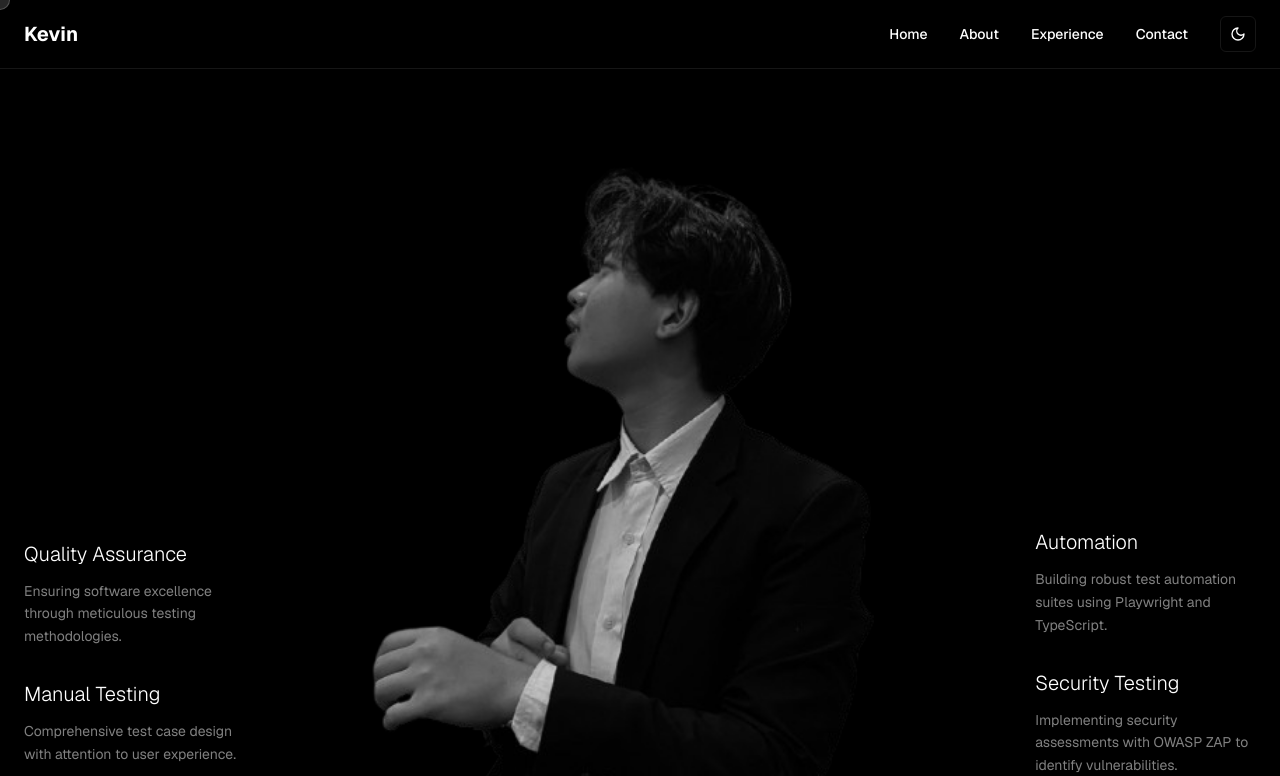
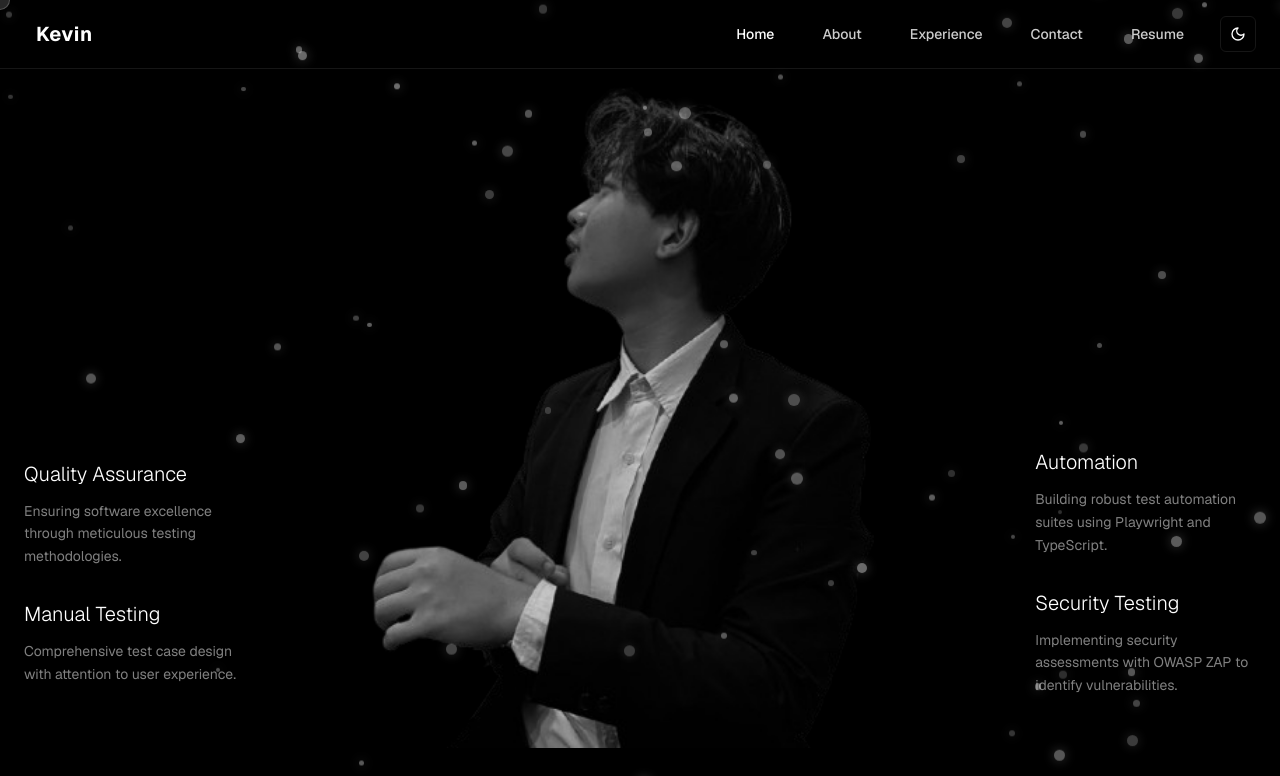
Before and after one commit to qualitykevin/portfolio, a Next.js app: page / in a window 1280 px wide. Shown: the top 776 px of the page. Built offline with nearby package versions, Linux system fonts and the light colour scheme.

Commit message:
christmas update

```diff
--- a/app/globals.css
+++ b/app/globals.css
@@ -4,31 +4,30 @@
 @custom-variant dark (&:is(.dark *));
 
 :root {
-  /* Light mode theme - white background, black text */
-  --background: oklch(1 0 0); /* White background */
-  --foreground: oklch(0 0 0); /* Black text */
-  --card: oklch(0.98 0 0); /* Very light gray cards */
-  --card-foreground: oklch(0 0 0); /* Black text on cards */
-  --popover: oklch(1 0 0); /* White popover */
-  --popover-foreground: oklch(0 0 0); /* Black text on popover */
-  --primary: oklch(0 0 0); /* Black primary */
-  --primary-foreground: oklch(1 0 0); /* White text on primary */
-  --secondary: oklch(0.95 0 0); /* Light gray secondary */
-  --secondary-foreground: oklch(0 0 0); /* Black text on secondary */
-  --muted: oklch(0.96 0 0); /* Light gray muted */
-  --muted-foreground: oklch(0.4 0 0); /* Dark gray for contrast */
-  --accent: oklch(0 0 0); /* Black accent */
-  --accent-foreground: oklch(1 0 0); /* White text on accent */
+  --background: oklch(1 0 0);
+  --foreground: oklch(0 0 0);
+  --card: oklch(0.98 0 0);
+  --card-foreground: oklch(0 0 0);
+  --popover: oklch(1 0 0);
+  --popover-foreground: oklch(0 0 0);
+  --primary: oklch(0 0 0);
+  --primary-foreground: oklch(1 0 0);
+  --secondary: oklch(0.95 0 0);
+  --secondary-foreground: oklch(0 0 0);
+  --muted: oklch(0.96 0 0);
+  --muted-foreground: oklch(0.4 0 0);
+  --accent: oklch(0 0 0);
+  --accent-foreground: oklch(1 0 0);
   --destructive: oklch(0.577 0.245 27.325);
   --destructive-foreground: oklch(1 0 0);
-  --border: oklch(0.9 0 0); /* Light gray border */
-  --input: oklch(0.98 0 0); /* Light input */
-  --ring: oklch(0.6 0 0); /* Gray ring */
-  --chart-1: oklch(0.2 0 0); /* Dark gray */
-  --chart-2: oklch(0.4 0 0); /* Medium gray */
-  --chart-3: oklch(0.6 0 0); /* Light gray */
-  --chart-4: oklch(0.7 0 0); /* Lighter gray */
-  --chart-5: oklch(0.8 0 0); /* Very light gray */
+  --border: oklch(0.9 0 0);
+  --input: oklch(0.98 0 0);
+  --ring: oklch(0.6 0 0);
+  --chart-1: oklch(0.2 0 0);
+  --chart-2: oklch(0.4 0 0);
+  --chart-3: oklch(0.6 0 0);
+  --chart-4: oklch(0.7 0 0);
+  --chart-5: oklch(0.8 0 0);
   --radius: 0.5rem;
   --sidebar: oklch(1 0 0);
   --sidebar-foreground: oklch(0 0 0);
@@ -38,34 +37,35 @@
   --sidebar-accent-foreground: oklch(1 0 0);
   --sidebar-border: oklch(0.9 0 0);
   --sidebar-ring: oklch(0.6 0 0);
+  --snowflake-color: oklch(0 0 0);
+  --snowflake-shadow: rgba(0, 0, 0, 0.4);
 }
 
 .dark {
-  /* Dark mode theme - black background, white text */
-  --background: oklch(0 0 0); /* Black background */
-  --foreground: oklch(1 0 0); /* White text */
-  --card: oklch(0.1 0 0); /* Very dark gray cards */
-  --card-foreground: oklch(1 0 0); /* White text on cards */
-  --popover: oklch(0.1 0 0); /* Dark popover */
-  --popover-foreground: oklch(1 0 0); /* White text on popover */
-  --primary: oklch(1 0 0); /* White primary */
-  --primary-foreground: oklch(0 0 0); /* Black text on primary */
-  --secondary: oklch(0.2 0 0); /* Dark gray secondary */
-  --secondary-foreground: oklch(1 0 0); /* White text on secondary */
-  --muted: oklch(0.15 0 0); /* Dark gray muted */
-  --muted-foreground: oklch(0.6 0 0); /* Medium gray for contrast */
-  --accent: oklch(1 0 0); /* White accent */
-  --accent-foreground: oklch(0 0 0); /* Black text on accent */
+  --background: oklch(0 0 0);
+  --foreground: oklch(1 0 0);
+  --card: oklch(0.1 0 0);
+  --card-foreground: oklch(1 0 0);
+  --popover: oklch(0.1 0 0);
+  --popover-foreground: oklch(1 0 0);
+  --primary: oklch(1 0 0);
+  --primary-foreground: oklch(0 0 0);
+  --secondary: oklch(0.2 0 0);
+  --secondary-foreground: oklch(1 0 0);
+  --muted: oklch(0.15 0 0);
+  --muted-foreground: oklch(0.6 0 0);
+  --accent: oklch(1 0 0);
+  --accent-foreground: oklch(0 0 0);
   --destructive: oklch(0.396 0.141 25.723);
   --destructive-foreground: oklch(0.637 0.237 25.331);
-  --border: oklch(0.2 0 0); /* Dark gray border */
-  --input: oklch(0.1 0 0); /* Dark input */
-  --ring: oklch(0.4 0 0); /* Gray ring */
-  --chart-1: oklch(0.8 0 0); /* Light gray */
-  --chart-2: oklch(0.6 0 0); /* Medium gray */
-  --chart-3: oklch(0.4 0 0); /* Dark gray */
-  --chart-4: oklch(0.3 0 0); /* Darker gray */
-  --chart-5: oklch(0.2 0 0); /* Very dark gray */
+  --border: oklch(0.2 0 0);
+  --input: oklch(0.1 0 0);
+  --ring: oklch(0.4 0 0);
+  --chart-1: oklch(0.8 0 0);
+  --chart-2: oklch(0.6 0 0);
+  --chart-3: oklch(0.4 0 0);
+  --chart-4: oklch(0.3 0 0);
+  --chart-5: oklch(0.2 0 0);
   --sidebar: oklch(0 0 0);
   --sidebar-foreground: oklch(1 0 0);
   --sidebar-primary: oklch(0.2 0 0);
@@ -74,6 +74,8 @@
   --sidebar-accent-foreground: oklch(0 0 0);
   --sidebar-border: oklch(0.2 0 0);
   --sidebar-ring: oklch(0.4 0 0);
+  --snowflake-color: oklch(1 0 0);
+  --snowflake-shadow: rgba(255, 255, 255, 0.7);
 }
 
 @theme inline {
@@ -125,7 +127,6 @@
     @apply bg-background text-foreground;
   }
 
-  /* Updated cursor to transparent grey instead of pink */
   * {
     cursor: none;
   }
@@ -148,4 +149,32 @@
     background: rgba(128, 128, 128, 0.5); /* Slightly more opaque on hover */
     border: 1px solid rgba(128, 128, 128, 0.7);
   }
+
+  .snowflakes-container {
+    position: fixed;
+    inset: 0;
+    pointer-events: none;
+    overflow: hidden;
+    z-index: 60;
+  }
+
+  .snowflake {
+    position: absolute;
+    top: -5vh;
+    background: var(--snowflake-color);
+    border-radius: 9999px;
+    filter: drop-shadow(0 0 6px var(--snowflake-shadow));
+    animation-name: snowflake-fall;
+    animation-timing-function: ease-in-out;
+    animation-iteration-count: infinite;
+  }
+
+  @keyframes snowflake-fall {
+    0% {
+      transform: translate3d(0, 0, 0);
+    }
+    100% {
+      transform: translate3d(0, 110vh, 0);
+    }
+  }
 }
--- a/app/layout.tsx
+++ b/app/layout.tsx
@@ -7,6 +7,7 @@ import "./globals.css"
 import { CustomCursor } from "@/components/custom-cursor"
 import { ThemeProvider } from "@/components/theme-provider"
 import { Suspense } from "react"
+import { Snowflakes } from "@/components/snowflakes"
 
 export const metadata: Metadata = {
   title: "Portfolio",
@@ -28,6 +29,7 @@ export default function RootLayout({
         <ThemeProvider defaultTheme="dark" storageKey="portfolio-theme">
           <Suspense fallback={null}>
             <CustomCursor />
+            <Snowflakes />
             {children}
           </Suspense>
         </ThemeProvider>
--- /dev/null
+++ b/app/not-found.tsx
@@ -0,0 +1,28 @@
+import Link from "next/link"
+import { Navigation } from "@/components/navigation"
+import { Button } from "@/components/ui/button"
+
+export default function NotFound() {
+  return (
+    <div className="min-h-screen bg-background">
+      <Navigation />
+      <main className="pt-24">
+        <div className="container mx-auto px-6 py-16 flex flex-col items-center justify-center text-center gap-8">
+          <div className="space-y-4">
+            <p className="text-sm text-muted-foreground tracking-[0.3em] uppercase">
+              404 • Page Not Found
+            </p>
+            <h1 className="text-3xl md:text-4xl lg:text-5xl font-light tracking-wide text-foreground max-w-2xl mx-auto">
+              I&rsquo;m going back to 404, where the echoes haunt me more
+            </h1>
+          </div>
+          <div>
+            <Button asChild variant="default" className="px-8">
+              <Link href="/">Go back to home</Link>
+            </Button>
+          </div>
+        </div>
+      </main>
+    </div>
+  )
+}
--- a/app/page.tsx
+++ b/app/page.tsx
@@ -75,7 +75,7 @@ export default function HomePage() {
     <div className="min-h-screen bg-background">
       <Navigation />
 
-      <main className="pt-20">
+      <main className="pt-0">
         <div className="container mx-auto px-6 py-12">
           <div className="grid grid-cols-1 lg:grid-cols-5 gap-8 items-center min-h-[85vh]">
             {/* Left Content */}
--- /dev/null
+++ b/app/resume/page.tsx
@@ -0,0 +1,31 @@
+import { Navigation } from "@/components/navigation"
+
+export default function ResumePage() {
+  return (
+    <div className="min-h-screen bg-background">
+      <Navigation />
+
+      <main className="pt-20">
+        <div className="container mx-auto px-6 py-12">
+          <div className="max-w-5xl mx-auto space-y-8">
+            <div className="text-center space-y-3">
+              <h1 className="text-4xl font-light text-foreground tracking-wide">
+                Resume
+              </h1>
+              <p className="text-muted-foreground text-sm">
+                View my latest resume as a PDF.
+              </p>
+            </div>
+
+            <div className="border border-border bg-card">
+              <iframe
+                src="/BrihaspatiThapaMagarCV.pdf#view=FitH"
+                className="w-full h-[75vh]"
+              />
+            </div>
+          </div>
+        </div>
+      </main>
+    </div>
+  )
+}
--- a/components/navigation.tsx
+++ b/components/navigation.tsx
@@ -10,6 +10,7 @@ const navItems = [
   { href: "/about", label: "About" },
   { href: "/experience", label: "Experience" },
   { href: "/contact", label: "Contact" },
+  { href: "/resume", label: "Resume" },
 ]
 
 export function Navigation() {
@@ -17,19 +18,24 @@ export function Navigation() {
 
   return (
     <nav className="fixed top-0 left-0 right-0 z-50 bg-background/80 backdrop-blur-sm border-b border-border">
-      <div className="container mx-auto px-6 py-4">
-        <div className="flex items-center justify-between">
-          <Link href="/" className="text-xl font-bold hover:text-accent transition-colors">
+      <div className="container mx-auto px-4 md:px-6 py-3">
+        <div className="flex items-center justify-between gap-4">
+          <Link
+            href="/"
+            className="inline-flex items-center justify-center px-3 py-2 rounded-md text-xl font-bold tracking-wide transition-all duration-300 hover:text-accent hover:scale-[1.02]"
+          >
             Kevin
           </Link>
-          <div className="flex items-center gap-8">
+          <div className="flex items-center gap-3 md:gap-6">
             {navItems.map((item) => (
               <Link
                 key={item.href}
                 href={item.href}
                 className={cn(
-                  "text-sm font-medium transition-colors hover:text-accent",
-                  pathname === item.href ? "text-accent" : "text-foreground",
+                  "inline-flex items-center justify-center rounded-md px-3 py-2 text-sm font-medium transition-all duration-300 hover:text-accent hover:-translate-y-0.5 hover:opacity-90",
+                  pathname === item.href
+                    ? "text-accent"
+                    : "text-foreground/80",
                 )}
               >
                 {item.label}
--- /dev/null
+++ b/components/snowflakes.tsx
@@ -0,0 +1,43 @@
+"use client"
+
+import { useMemo } from "react"
+
+export function Snowflakes() {
+  const flakes = useMemo(
+    () =>
+      Array.from({ length: 110 }, (_, index) => {
+        const size = 4 + Math.random() * 8
+        const duration = 20 + Math.random() * 10
+        const delay = -Math.random() * duration
+
+        return {
+          id: index,
+          left: Math.random() * 100,
+          delay,
+          duration,
+          size,
+          opacity: 0.18 + Math.random() * 0.25,
+        }
+      }),
+    [],
+  )
+
+  return (
+    <div className="snowflakes-container">
+      {flakes.map((flake) => (
+        <div
+          key={flake.id}
+          className="snowflake"
+          style={{
+            left: `${flake.left}%`,
+            animationDelay: `${flake.delay}s`,
+            animationDuration: `${flake.duration}s`,
+            width: `${flake.size}px`,
+            height: `${flake.size}px`,
+            opacity: flake.opacity,
+          }}
+        />
+      ))}
+    </div>
+  )
+}
```
Also changed, not shown: app/about/page.tsx (+33 -11 lines), app/experience/page.tsx (+117 -34 lines), 1 other file (tests, documents, lock files or other folders).
